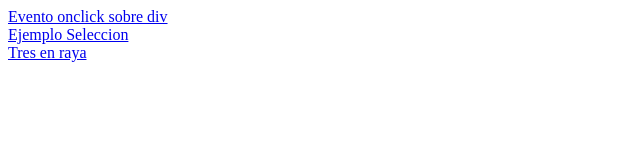
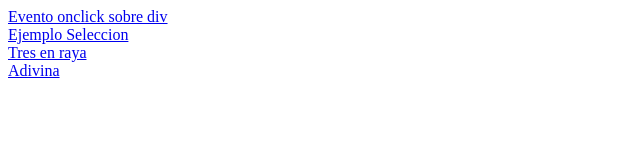
Before and after one commit to profeInformatica101/javaScript_Ejemplos, a plain HTML site: page index.html in a window 1280 px wide. Shown: the full height of the page, 0-640 px from the left. Drawn offline with Linux system fonts and the light colour scheme.

Commit message:
Update index.html

```diff
--- a/index.html
+++ b/index.html
@@ -6,6 +6,8 @@
     <a href="ods.html">Ejemplo Seleccion</a>
     <br>
     <a href="https://profeinformatica101.github.io/3enRaya/">Tres en raya</a>
+    <br>
+    <a href="adivina.html">Adivina</a>
 
   </body>
 
```
